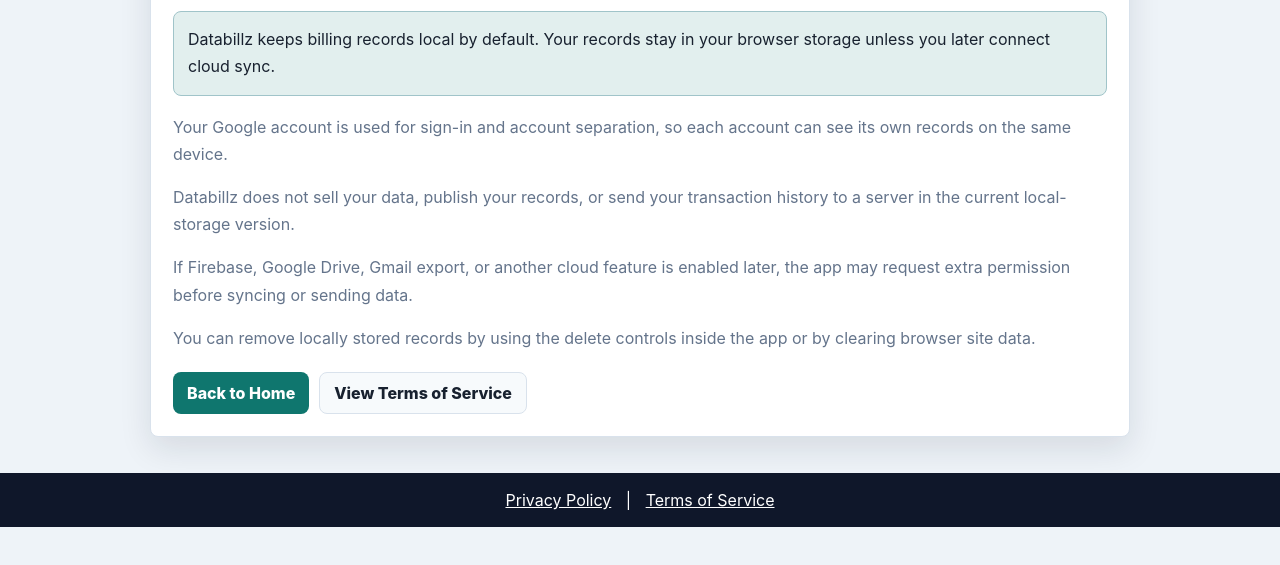
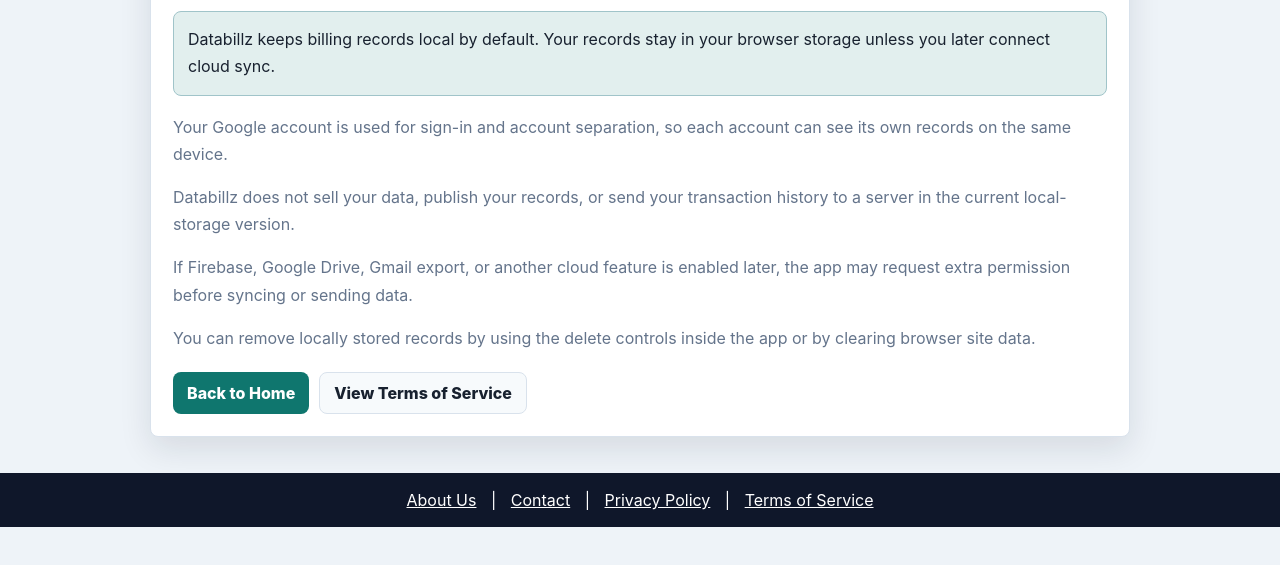
Before and after one commit to omsanskar2010-pro/DATABILLZ-by-OM-SANSKAR, a plain HTML site: page privacy.html in a window 1280 px wide. Shown: the part 213-778 px from the top of the page. Drawn offline with Linux system fonts and the light colour scheme.

Commit message:
Update privacy.html

```diff
--- a/privacy.html
+++ b/privacy.html
@@ -180,9 +180,11 @@
   </main>
 
   <footer>
-    <a href="privacy.html">Privacy Policy</a> |
-    <a href="terms.html">Terms of Service</a>
-  </footer>
+  <a href="about.html">About Us</a> |
+  <a href="contact.html">Contact</a> |
+  <a href="privacy.html">Privacy Policy</a> |
+  <a href="terms.html">Terms of Service</a>
+</footer>
 
   <script>
     const themeToggle = document.getElementById("themeToggle");
```
